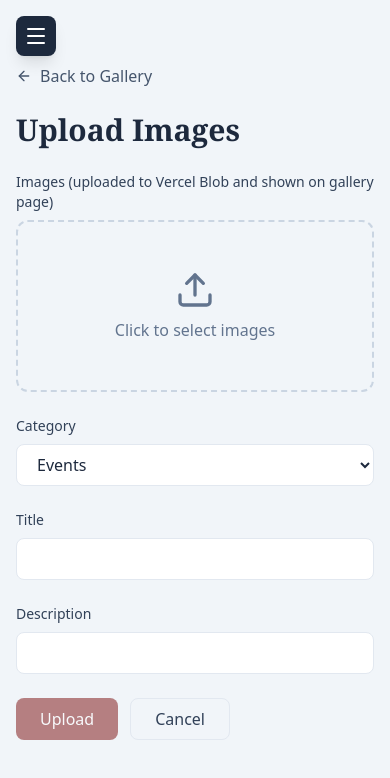
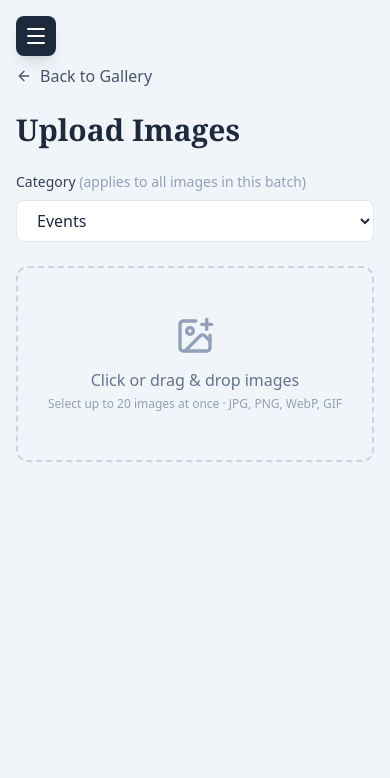
Before and after one commit to tanuj007-dev/bsmschoolwebsite, a Next.js app: page /admin/gallery/upload in a window 390 px wide. Shown: the top 778 px of the page. Built offline with nearby package versions, Linux system fonts and the light colour scheme.

Commit message:
feat: multi-image upload with per-file parallel requests, progress tracking, drag-and-drop dropzone

```diff
--- a/app/admin/gallery/upload/page.jsx
+++ b/app/admin/gallery/upload/page.jsx
@@ -1,16 +1,17 @@
 "use client";
 
-import { useState, useRef, useCallback } from "react";
+import { useState, useRef, useCallback, useEffect } from "react";
 import Link from "next/link";
 import { useRouter } from "next/navigation";
-import { m } from "framer-motion";
-import { ArrowLeft, Upload, RotateCw, RotateCcw } from "lucide-react";
+import { m, AnimatePresence } from "framer-motion";
+import {
+  ArrowLeft, Upload, RotateCw, RotateCcw,
+  X, CheckCircle2, AlertCircle, Loader2, ImagePlus,
+} from "lucide-react";
 import { DEFAULT_GALLERY_CATEGORIES } from "../../../data/seedGallery";
-import Toast from "../../components/Toast";
 
-/**
- * Convert File to base64 data URL for storing in localStorage.
- */
+// ── helpers ────────────────────────────────────────────────────────────────
+
 function fileToDataUrl(file) {
   return new Promise((resolve, reject) => {
     const reader = new FileReader();
@@ -20,31 +21,24 @@ function fileToDataUrl(file) {
   });
 }
 
-/**
- * Rotate an image data URL by 90 degrees. Returns a new data URL.
- * @param {string} dataUrl - image data URL
- * @param {'left'|'right'} direction - 'right' = 90° clockwise, 'left' = 90° counter-clockwise
- */
 function rotateDataUrl(dataUrl, direction) {
   return new Promise((resolve, reject) => {
-    const img = new Image();
+    const img = new window.Image();
     img.onload = () => {
       const canvas = document.createElement("canvas");
       const ctx = canvas.getContext("2d");
-      const deg = direction === "right" ? 90 : -90;
-      if (deg === 90 || deg === -270) {
+      if (direction === "right") {
         canvas.width = img.height;
         canvas.height = img.width;
         ctx.translate(canvas.width, 0);
-        ctx.rotate((90 * Math.PI) / 180);
-        ctx.drawImage(img, 0, 0);
+        ctx.rotate(Math.PI / 2);
       } else {
         canvas.width = img.height;
         canvas.height = img.width;
         ctx.translate(0, canvas.height);
-        ctx.rotate((-90 * Math.PI) / 180);
+        ctx.rotate(-Math.PI / 2);
+      }
       ctx.drawImage(img, 0, 0);
-      }
       resolve(canvas.toDataURL("image/jpeg", 0.92));
     };
     img.onerror = () => reject(new Error("Failed to load image"));
@@ -52,194 +46,187 @@ function rotateDataUrl(dataUrl, direction) {
   });
 }
 
+// Upload a single file entry via its own request
+async function uploadOne({ preview, fileName, category, title }) {
+  const res = await fetch(preview);
+  const blob = await res.blob();
+  const fd = new FormData();
+  fd.append("file", blob, fileName);
+  fd.set("category", category);
+  fd.set("title", title);
+  fd.set("desc", "");
+  const apiRes = await fetch("/api/gallery/upload", {
+    method: "POST",
+    body: fd,
+    credentials: "include",
+    cache: "no-store",
+  });
+  if (!apiRes.ok) {
+    const err = await apiRes.json().catch(() => ({}));
+    throw new Error(err.error || `HTTP ${apiRes.status}`);
+  }
+  return apiRes.json();
+}
+
+// ── status badge ──────────────────────────────────────────────────────────
+
+const STATUS_UI = {
+  idle: { icon: null, color: "", label: "" },
+  uploading: { icon: Loader2, color: "text-blue-500", label: "Uploading…" },
+  done: { icon: CheckCircle2, color: "text-green-500", label: "Uploaded" },
+  error: { icon: AlertCircle, color: "text-red-500", label: "Failed" },
+};
+
+// ── component ─────────────────────────────────────────────────────────────
+
 export default function UploadGalleryPage() {
   const router = useRouter();
   const fileInputRef = useRef(null);
-  const [files, setFiles] = useState([]);
-  const [previews, setPreviews] = useState([]);
+  const dropRef = useRef(null);
+
+  // Each item: { id, fileName, preview (dataUrl), title, status, error }
+  const [items, setItems] = useState([]);
   const [category, setCategory] = useState("Events");
-  const [title, setTitle] = useState("");
-  const [desc, setDesc] = useState("");
-  const [uploading, setUploading] = useState(false);
-  const [toast, setToast] = useState({ visible: false, message: "" });
-  const [rotatingIndex, setRotatingIndex] = useState(null);
+  const [rotating, setRotating] = useState(null);   // item id being rotated
+  const [dragOver, setDragOver] = useState(false);
+  const [globalMsg, setGlobalMsg] = useState("");    // final summary
 
-  const showToast = useCallback((message) => {
-    setToast({ visible: true, message });
+  const updateItem = useCallback((id, patch) =>
+    setItems((prev) => prev.map((it) => it.id === id ? { ...it, ...patch } : it)),
+    []);
+
+  // ── file selection ───────────────────────────────────────────────────────
+
+  const addFiles = useCallback(async (fileList) => {
+    const selected = Array.from(fileList || []).slice(0, 20); // hard cap
+    if (!selected.length) return;
+    const newItems = await Promise.all(
+      selected.map(async (f, i) => ({
+        id: `${Date.now()}-${i}`,
+        fileName: f.name,
+        preview: await fileToDataUrl(f),
+        title: f.name.replace(/\.[^.]+$/, ""),
+        status: "idle",
+        error: "",
+      }))
+    );
+    setItems((prev) => [...prev, ...newItems]);
   }, []);
 
-  const rotatePreview = useCallback(async (index, direction) => {
-    setRotatingIndex(index);
-    try {
-      const newUrl = await rotateDataUrl(previews[index], direction);
-      setPreviews((p) => p.map((url, i) => (i === index ? newUrl : url)));
-    } catch {
-      showToast("Failed to rotate image.");
-    } finally {
-      setRotatingIndex(null);
-    }
-  }, [previews, showToast]);
-
-  const handleFileChange = async (e) => {
-    const selected = Array.from(e.target.files || []);
-    if (!selected.length) return;
-    const dataUrls = await Promise.all(selected.map((f) => fileToDataUrl(f)));
-    setFiles(selected);
-    setPreviews(dataUrls);
-    if (selected.length === 1) setTitle(selected[0].name.replace(/\.[^.]+$/, ""));
+  const handleFileInput = (e) => {
+    addFiles(e.target.files);
+    e.target.value = "";
   };
 
-  const handleSubmit = async (e) => {
-    e.preventDefault();
-    if (!previews.length) return;
-    setUploading(true);
+  // ── drag / drop zone ─────────────────────────────────────────────────────
 
+  const onDragOver = (e) => { e.preventDefault(); setDragOver(true); };
+  const onDragLeave = () => setDragOver(false);
+  const onDrop = (e) => {
+    e.preventDefault(); setDragOver(false);
+    addFiles(e.dataTransfer.files);
+  };
+
+  // ── per-item actions ─────────────────────────────────────────────────────
+
+  const removeItem = (id) => setItems((prev) => prev.filter((it) => it.id !== id));
+
+  const rotateItem = useCallback(async (id, direction) => {
+    setRotating(id);
     try {
-      const formData = new FormData();
-      for (let i = 0; i < previews.length; i++) {
-        const dataUrl = previews[i];
-        const res = await fetch(dataUrl);
-        const blob = await res.blob();
-        const name = files[i]?.name || `image-${i + 1}.jpg`;
-        formData.append("file", blob, name);
+      const item = items.find((it) => it.id === id);
+      if (!item) return;
+      const rotated = await rotateDataUrl(item.preview, direction);
+      updateItem(id, { preview: rotated });
+    } catch { /* ignore */ }
+    finally { setRotating(null); }
+  }, [items, updateItem]);
+
+  // ── upload ───────────────────────────────────────────────────────────────
+
+  const anyUploading = items.some((it) => it.status === "uploading");
+  const pendingItems = items.filter((it) => it.status === "idle" || it.status === "error");
+
+  const handleUpload = async () => {
+    if (!pendingItems.length) return;
+    setGlobalMsg("");
+
+    // Mark all pending as uploading
+    setItems((prev) =>
+      prev.map((it) =>
+        it.status === "idle" || it.status === "error"
+          ? { ...it, status: "uploading", error: "" }
+          : it
+      )
+    );
+
+    // Upload in parallel — one request per file (avoids body-size limits)
+    const results = await Promise.allSettled(
+      pendingItems.map((item) =>
+        uploadOne({
+          preview: item.preview,
+          fileName: item.fileName,
+          category,
+          title: item.title || item.fileName.replace(/\.[^.]+$/, ""),
+        }).then(() => ({ id: item.id, ok: true }))
+          .catch((err) => ({ id: item.id, ok: false, error: err.message }))
+      )
+    );
+
+    let done = 0, failed = 0;
+    results.forEach((r) => {
+      const val = r.value;
+      if (val.ok) {
+        updateItem(val.id, { status: "done" });
+        done++;
+      } else {
+        updateItem(val.id, { status: "error", error: val.error });
+        failed++;
       }
-      formData.set("category", category);
-      formData.set("title", title);
-      formData.set("desc", desc);
-
-      const apiRes = await fetch("/api/gallery/upload", {
-        method: "POST",
-        body: formData,
-        credentials: "include",
-        cache: "no-store",
     });
 
-      if (apiRes.ok) {
-        const data = await apiRes.json();
-        setFiles([]);
-        setPreviews([]);
-        setTitle("");
-        setDesc("");
-        showToast(`Uploaded ${data.added} image(s). They will appear for all visitors.`);
-        router.push("/admin/gallery");
-        return;
+    setGlobalMsg(
+      failed === 0
+        ? `✅ ${done} image${done !== 1 ? "s" : ""} uploaded successfully!`
+        : `⚠️ ${done} uploaded, ${failed} failed — retry failed ones below.`
+    );
+
+    // If all succeeded, redirect after a short delay
+    if (failed === 0) {
+      setTimeout(() => router.push("/admin/gallery"), 1500);
     }
-
-      if (apiRes.status === 401) {
-        showToast("Please log in again.");
-        setUploading(false);
-        return;
-      }
-      if (apiRes.status === 503) {
-        const err = await apiRes.json().catch(() => ({}));
-        showToast(err.error || "Gallery storage not configured. Add BLOB_READ_WRITE_TOKEN on Vercel.");
-        setUploading(false);
-        return;
-      }
-      const err = await apiRes.json().catch(() => ({}));
-      showToast(err.error || "Upload failed");
-    } catch {
-      showToast("Upload failed");
-    }
-    setUploading(false);
   };
 
-  const removePreview = (index) => {
-    setPreviews((p) => p.filter((_, i) => i !== index));
-    setFiles((f) => f.filter((_, i) => i !== index));
-  };
+  // ── render ────────────────────────────────────────────────────────────────
+
+  const hasItems = items.length > 0;
+  const allDone = hasItems && items.every((it) => it.status === "done");
 
   return (
-    <div className="max-w-2xl mx-auto space-y-6">
-      <Link
-        href="/admin/gallery"
-        className="inline-flex items-center gap-2 text-slate-600 dark:text-slate-400 hover:text-[#7A0C0C]"
-      >
+    <div className="max-w-3xl mx-auto space-y-6">
+
+      {/* Back link */}
+      <Link href="/admin/gallery"
+        className="inline-flex items-center gap-2 text-slate-600 dark:text-slate-400 hover:text-[#7A0C0C]">
         <ArrowLeft className="w-4 h-4" /> Back to Gallery
       </Link>
 
       <m.h1
-        initial={{ opacity: 0, y: -10 }}
-        animate={{ opacity: 1, y: 0 }}
-        className="text-3xl font-bold text-slate-800 dark:text-white"
-      >
+        initial={{ opacity: 0, y: -10 }} animate={{ opacity: 1, y: 0 }}
+        className="text-3xl font-bold text-slate-800 dark:text-white">
         Upload Images
       </m.h1>
 
-      <form onSubmit={handleSubmit} className="space-y-6">
+      {/* Category */}
       <div>
-          <label className="block text-sm font-medium text-slate-700 dark:text-slate-300 mb-2">Images (uploaded to Vercel Blob and shown on gallery page)</label>
-          <input
-            ref={fileInputRef}
-            type="file"
-            accept="image/*"
-            multiple
-            onChange={handleFileChange}
-            className="hidden"
-          />
-          <button
-            type="button"
-            onClick={() => fileInputRef.current?.click()}
-            className="w-full py-12 border-2 border-dashed border-slate-300 dark:border-slate-600 rounded-xl flex flex-col items-center justify-center gap-2 text-slate-500 dark:text-slate-400 hover:border-[#7A0C0C] hover:text-[#7A0C0C] transition-colors"
-          >
-            <Upload className="w-10 h-10" />
-            <span>Click to select images</span>
-          </button>
-        </div>
-
-        {previews.length > 0 && (
-          <m.div
-            initial={{ opacity: 0, height: 0 }}
-            animate={{ opacity: 1, height: "auto" }}
-            className="grid grid-cols-2 sm:grid-cols-4 gap-4"
-          >
-            {previews.map((src, i) => (
-              <div key={i} className="relative aspect-square rounded-lg overflow-hidden bg-slate-200 dark:bg-slate-700 group">
-                <img src={src} alt="" className="w-full h-full object-cover" />
-                <div className="absolute inset-0 bg-black/40 opacity-0 group-hover:opacity-100 transition-opacity flex items-center justify-center gap-2">
-                  <button
-                    type="button"
-                    title="Rotate left"
-                    onClick={() => rotatePreview(i, "left")}
-                    disabled={rotatingIndex === i}
-                    className="p-2 rounded-full bg-white/90 text-slate-800 hover:bg-white disabled:opacity-50"
-                  >
-                    <RotateCcw className="w-4 h-4" />
-                  </button>
-                  <button
-                    type="button"
-                    title="Rotate right"
-                    onClick={() => rotatePreview(i, "right")}
-                    disabled={rotatingIndex === i}
-                    className="p-2 rounded-full bg-white/90 text-slate-800 hover:bg-white disabled:opacity-50"
-                  >
-                    <RotateCw className="w-4 h-4" />
-                  </button>
-                  <button
-                    type="button"
-                    title="Remove"
-                    onClick={() => removePreview(i)}
-                    className="p-2 rounded-full bg-red-500 text-white hover:bg-red-600"
-                  >
-                    ×
-                  </button>
-                </div>
-                {rotatingIndex === i && (
-                  <div className="absolute inset-0 flex items-center justify-center bg-black/30">
-                    <span className="text-white text-sm font-medium">Rotating...</span>
-                  </div>
-                )}
-              </div>
-            ))}
-          </m.div>
-        )}
-
-        <div>
-          <label className="block text-sm font-medium text-slate-700 dark:text-slate-300 mb-2">Category</label>
+        <label className="block text-sm font-medium text-slate-700 dark:text-slate-300 mb-2">
+          Category <span className="text-slate-400">(applies to all images in this batch)</span>
+        </label>
         <select
           value={category}
           onChange={(e) => setCategory(e.target.value)}
-            className="w-full px-4 py-2 rounded-lg border border-slate-200 dark:border-slate-600 bg-white dark:bg-slate-800 text-slate-800 dark:text-white"
+          className="w-full sm:w-56 px-4 py-2 rounded-lg border border-slate-200 dark:border-slate-600
+                     bg-white dark:bg-slate-800 text-slate-800 dark:text-white"
         >
           {DEFAULT_GALLERY_CATEGORIES.map((c) => (
             <option key={c} value={c}>{c}</option>
@@ -247,52 +234,198 @@ export default function UploadGalleryPage() {
         </select>
       </div>
 
-        {previews.length <= 1 && (
-          <>
-            <div>
-              <label className="block text-sm font-medium text-slate-700 dark:text-slate-300 mb-2">Title</label>
+      {/* Drop zone */}
+      <div
+        ref={dropRef}
+        onDragOver={onDragOver}
+        onDragLeave={onDragLeave}
+        onDrop={onDrop}
+        onClick={() => fileInputRef.current?.click()}
+        className={`w-full py-12 border-2 border-dashed rounded-xl flex flex-col items-center justify-center
+                    gap-3 cursor-pointer transition-all duration-200
+                    ${dragOver
+            ? "border-[#7A0C0C] bg-red-50 scale-[1.01]"
+            : "border-slate-300 dark:border-slate-600 hover:border-[#7A0C0C] hover:bg-slate-50 dark:hover:bg-slate-800"
+          }`}
+      >
+        <ImagePlus className={`w-10 h-10 transition-colors ${dragOver ? "text-[#7A0C0C]" : "text-slate-400"}`} />
+        <div className="text-center">
+          <p className={`font-medium transition-colors ${dragOver ? "text-[#7A0C0C]" : "text-slate-500 dark:text-slate-400"}`}>
+            {dragOver ? "Drop images here" : "Click or drag & drop images"}
+          </p>
+          <p className="text-xs text-slate-400 mt-1">Select up to 20 images at once · JPG, PNG, WebP, GIF</p>
+        </div>
+        <input
+          ref={fileInputRef}
+          type="file"
+          accept="image/*"
+          multiple
+          onChange={handleFileInput}
+          className="hidden"
+        />
+      </div>
+
+      {/* Global result message */}
+      <AnimatePresence>
+        {globalMsg && (
+          <m.div
+            initial={{ opacity: 0, y: -6 }} animate={{ opacity: 1, y: 0 }} exit={{ opacity: 0 }}
+            className={`px-4 py-3 rounded-xl text-sm font-medium
+              ${globalMsg.startsWith("✅")
+                ? "bg-green-50 text-green-700 border border-green-200"
+                : "bg-amber-50 text-amber-700 border border-amber-200"}`}
+          >
+            {globalMsg}
+          </m.div>
+        )}
+      </AnimatePresence>
+
+      {/* Image list */}
+      <AnimatePresence>
+        {hasItems && (
+          <m.div
+            initial={{ opacity: 0 }} animate={{ opacity: 1 }} exit={{ opacity: 0 }}
+            className="space-y-3"
+          >
+            <div className="flex items-center justify-between">
+              <p className="text-sm font-medium text-slate-600 dark:text-slate-400">
+                {items.length} image{items.length !== 1 ? "s" : ""} selected
+              </p>
+              {!allDone && (
+                <button
+                  type="button"
+                  onClick={() => setItems([])}
+                  className="text-xs text-slate-400 hover:text-red-500 transition-colors"
+                >
+                  Clear all
+                </button>
+              )}
+            </div>
+
+            {items.map((item) => {
+              const { icon: StatusIcon, color, label } = STATUS_UI[item.status];
+              return (
+                <m.div
+                  key={item.id}
+                  layout
+                  initial={{ opacity: 0, y: 10 }}
+                  animate={{ opacity: 1, y: 0 }}
+                  exit={{ opacity: 0, x: -20 }}
+                  className={`flex items-center gap-4 p-3 rounded-xl border bg-white dark:bg-slate-800 transition-all
+                    ${item.status === "done" ? "border-green-200 bg-green-50 dark:bg-green-900/10" : ""}
+                    ${item.status === "error" ? "border-red-200 bg-red-50 dark:bg-red-900/10" : ""}
+                    ${item.status === "idle" || item.status === "uploading" ? "border-slate-200 dark:border-slate-700" : ""}
+                  `}
+                >
+                  {/* Thumbnail */}
+                  <div className="relative w-16 h-16 rounded-lg overflow-hidden shrink-0 bg-slate-100">
+                    {/* eslint-disable-next-line @next/next/no-img-element */}
+                    <img src={item.preview} alt={item.title} className="w-full h-full object-cover" />
+                    {/* Uploading shimmer */}
+                    {item.status === "uploading" && (
+                      <div className="absolute inset-0 bg-white/60 flex items-center justify-center">
+                        <Loader2 className="w-5 h-5 text-blue-500 animate-spin" />
+                      </div>
+                    )}
+                  </div>
+
+                  {/* Title input */}
+                  <div className="flex-1 min-w-0">
                     <input
                       type="text"
-                value={title}
-                onChange={(e) => setTitle(e.target.value)}
-                className="w-full px-4 py-2 rounded-lg border border-slate-200 dark:border-slate-600 bg-white dark:bg-slate-800 text-slate-800 dark:text-white"
+                      value={item.title}
+                      disabled={item.status !== "idle" && item.status !== "error"}
+                      onChange={(e) => updateItem(item.id, { title: e.target.value })}
+                      placeholder="Image title"
+                      className="w-full text-sm font-medium bg-transparent border-b border-slate-200
+                                 dark:border-slate-600 focus:outline-none focus:border-[#7A0C0C]
+                                 text-slate-800 dark:text-white py-0.5 disabled:opacity-60"
                     />
+                    <p className="text-xs text-slate-400 mt-0.5 truncate">{item.fileName}</p>
+                    {item.error && (
+                      <p className="text-xs text-red-500 mt-0.5">{item.error}</p>
+                    )}
                   </div>
-            <div>
-              <label className="block text-sm font-medium text-slate-700 dark:text-slate-300 mb-2">Description</label>
-              <input
-                type="text"
-                value={desc}
-                onChange={(e) => setDesc(e.target.value)}
-                className="w-full px-4 py-2 rounded-lg border border-slate-200 dark:border-slate-600 bg-white dark:bg-slate-800 text-slate-800 dark:text-white"
-              />
+
+                  {/* Rotate buttons (idle only) */}
+                  {(item.status === "idle" || item.status === "error") && (
+                    <div className="flex gap-1 shrink-0">
+                      <button type="button" title="Rotate left"
+                        disabled={rotating === item.id}
+                        onClick={() => rotateItem(item.id, "left")}
+                        className="p-1.5 rounded-lg bg-slate-100 dark:bg-slate-700 hover:bg-slate-200
+                                   dark:hover:bg-slate-600 text-slate-600 dark:text-slate-300
+                                   disabled:opacity-40 transition-colors">
+                        <RotateCcw className="w-3.5 h-3.5" />
+                      </button>
+                      <button type="button" title="Rotate right"
+                        disabled={rotating === item.id}
+                        onClick={() => rotateItem(item.id, "right")}
+                        className="p-1.5 rounded-lg bg-slate-100 dark:bg-slate-700 hover:bg-slate-200
+                                   dark:hover:bg-slate-600 text-slate-600 dark:text-slate-300
+                                   disabled:opacity-40 transition-colors">
+                        <RotateCw className="w-3.5 h-3.5" />
+                      </button>
                     </div>
-          </>
                   )}
 
-        <div className="flex gap-3">
+                  {/* Status icon or remove button */}
+                  <div className="shrink-0">
+                    {item.status === "uploading" ? null :
+                      item.status === "done" ? <CheckCircle2 className="w-5 h-5 text-green-500" /> :
+                        item.status === "error" ? <AlertCircle className="w-5 h-5 text-red-500" /> : (
+                          <button type="button" onClick={() => removeItem(item.id)}
+                            className="p-1 rounded-lg text-slate-400 hover:text-red-500 hover:bg-red-50
+                                   dark:hover:bg-red-900/20 transition-colors">
+                            <X className="w-4 h-4" />
+                          </button>
+                        )}
+                  </div>
+                </m.div>
+              );
+            })}
+          </m.div>
+        )}
+      </AnimatePresence>
+
+      {/* Action buttons */}
+      {hasItems && !allDone && (
+        <div className="flex flex-wrap gap-3 pt-2">
           <button
-            type="submit"
-            disabled={uploading || !previews.length}
-            className="px-6 py-2 rounded-lg bg-[#7A0C0C] text-white font-medium hover:bg-[#5a0909] disabled:opacity-50"
+            type="button"
+            onClick={handleUpload}
+            disabled={anyUploading || pendingItems.length === 0}
+            className="inline-flex items-center gap-2 px-6 py-2.5 rounded-xl bg-[#7A0C0C] text-white
+                       font-semibold hover:bg-[#5a0909] disabled:opacity-50 transition-colors"
           >
-            {uploading ? "Uploading..." : "Upload"}
+            {anyUploading
+              ? <><Loader2 className="w-4 h-4 animate-spin" /> Uploading…</>
+              : <><Upload className="w-4 h-4" /> Upload {pendingItems.length} Image{pendingItems.length !== 1 ? "s" : ""}</>
+            }
           </button>
-          <Link
-            href="/admin/gallery"
-            className="px-6 py-2 rounded-lg border border-slate-200 dark:border-slate-600 text-slate-700 dark:text-slate-300"
-          >
+          <Link href="/admin/gallery"
+            className="px-6 py-2.5 rounded-xl border border-slate-200 dark:border-slate-600
+                       text-slate-700 dark:text-slate-300 font-medium hover:bg-slate-50
+                       dark:hover:bg-slate-800 transition-colors">
             Cancel
           </Link>
         </div>
-      </form>
+      )}
 
-      <Toast
-        visible={toast.visible}
-        message={toast.message}
-        onClose={() => setToast((p) => ({ ...p, visible: false }))}
-        variant="warning"
-      />
+      {/* All done — redirect prompt */}
+      {allDone && (
+        <div className="flex gap-3">
+          <Link href="/admin/gallery"
+            className="px-6 py-2.5 rounded-xl bg-[#7A0C0C] text-white font-semibold hover:bg-[#5a0909] transition-colors">
+            View Gallery
+          </Link>
+          <button type="button" onClick={() => { setItems([]); setGlobalMsg(""); }}
+            className="px-6 py-2.5 rounded-xl border border-slate-200 dark:border-slate-600
+                       text-slate-700 dark:text-slate-300 font-medium transition-colors hover:bg-slate-50">
+            Upload More
+          </button>
+        </div>
+      )}
     </div>
   );
 }
```
Lines whose indentation alone changed are shown as unchanged.
